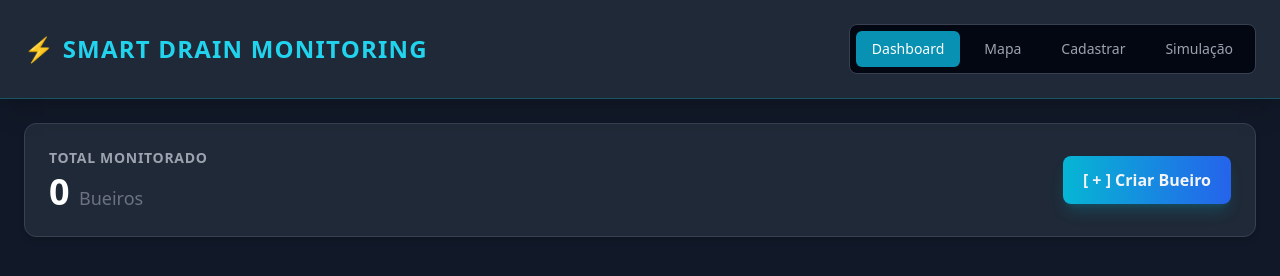
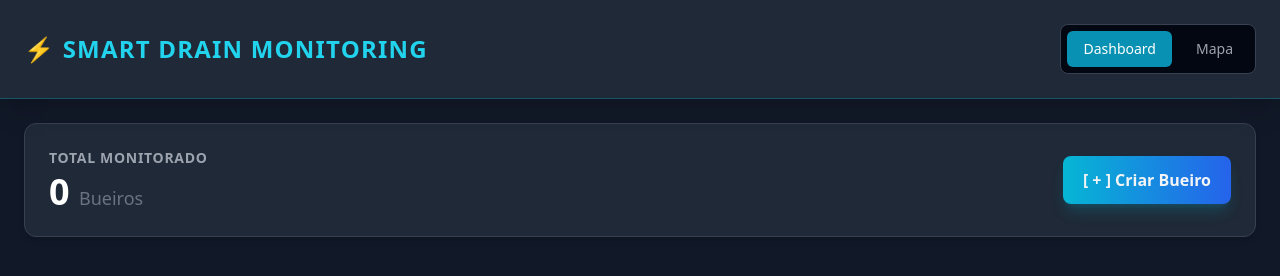
Before and after one commit to johncarlosofficial/smart-drain-iot, a website: page public/index.html in a window 1280 px wide. Drawn offline with nearby package versions, Linux system fonts and the light colour scheme; no server answers.

Commit message:
fix: corrigir lógica de visibilidade dos botões na navegação entre abas

```diff
--- a/public/index.html
+++ b/public/index.html
@@ -17,9 +17,7 @@
             <nav class="flex flex-wrap gap-2 bg-gray-950 p-1.5 rounded-lg border border-gray-700">
                 <button onclick="switchTab('dashboard')" id="btn-dashboard" class="px-4 py-2 rounded-md font-medium text-sm transition-all bg-cyan-600 text-white">Dashboard</button>
                 <button onclick="switchTab('mapa')" id="btn-mapa" class="px-4 py-2 rounded-md font-medium text-sm transition-all text-gray-400 hover:text-white">Mapa</button>
-                <button onclick="switchTab('cadastro')" id="btn-cadastro" class="px-4 py-2 rounded-md font-medium text-sm transition-all text-gray-400 hover:text-white">Cadastrar</button>
                 <button onclick="switchTab('editar')" id="btn-editar" class="hidden px-4 py-2 rounded-md font-medium text-sm transition-all text-gray-400 hover:text-white">Editar</button>
-                <button onclick="switchTab('simulacao')" id="btn-simulacao" class="px-4 py-2 rounded-md font-medium text-sm transition-all text-gray-400 hover:text-white">Simulação</button>
             </nav>
         </div>
     </header>
```
